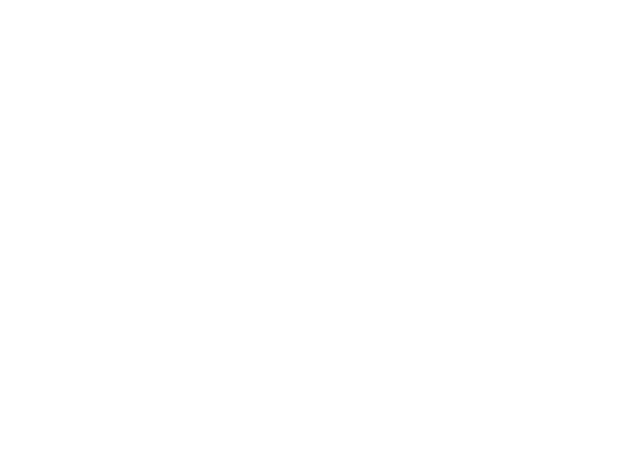
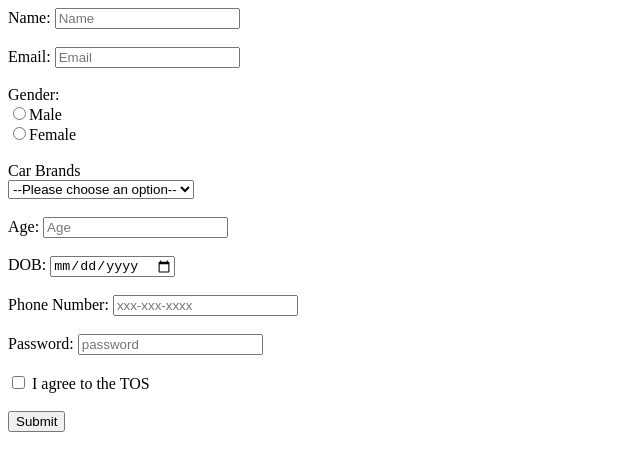
Before and after one commit to acciojob/signup-form-car-debayudh2001, a website: page main.html in a window 1280 px wide. Shown: the whole page, without its empty margins (0-640 px from the left). Drawn offline with Linux system fonts and the light colour scheme.

Commit message:
created a submission

```diff
--- a/main.html
+++ b/main.html
@@ -8,6 +8,49 @@
 
 <body>
 	<!-- the entire body must be written by student -->
+	<form method="post">
+		<label for="name">Name: </label><input id="name" type="text" placeholder="Name" required>
+		<br>
+		<br>
+		<label for="email">Email: </label><input id="email" type="email" placeholder="Email" required>
+		<br>
+		<br>
+		<label for="gender">Gender:</span>
+		<br>
+		<input name="gender" id="gender_m" type="radio" required><span>Male</span>
+		<br>
+		<input name="gender" id="gender_f" type="radio" required><span>Female</span>
+		<br>
+		<br>
+		<label for="cars">Car Brands</label>
+		<br>
+		<select id="cars">
+			<option>--Please choose an option--</option>
+            <option value="volvo">Volvo</option>
+            <option value="saab">Nisan</option>
+            <option value="mercedes">Mercedes</option>
+        </select>
+		<br>
+		<br>
+		<label for="age">Age: </label><input id="age" type="number" placeholder="Age" required>
+		<br>
+		<br>
+		<label for="dob">DOB: </label><input id="dob" type="date" required>
+		<br>
+		<br>
+		<label for="tel">Phone Number: </label><input id="tel" type="tel" placeholder="xxx-xxx-xxxx">
+		<br>
+		<br>
+		<label for="password">Password:</label>
+		<input id="password" type="password" placeholder="password" required>
+		<br>
+		<br>
+		<input id="tos" type="checkbox" required>
+		<label for="tos">I agree to the TOS</label>
+		<br>
+		<br>
+		<button type="submit">Submit</button>
+	</form>
     <script type="text/javascript" src="./script.js">
 </script>
 
```
